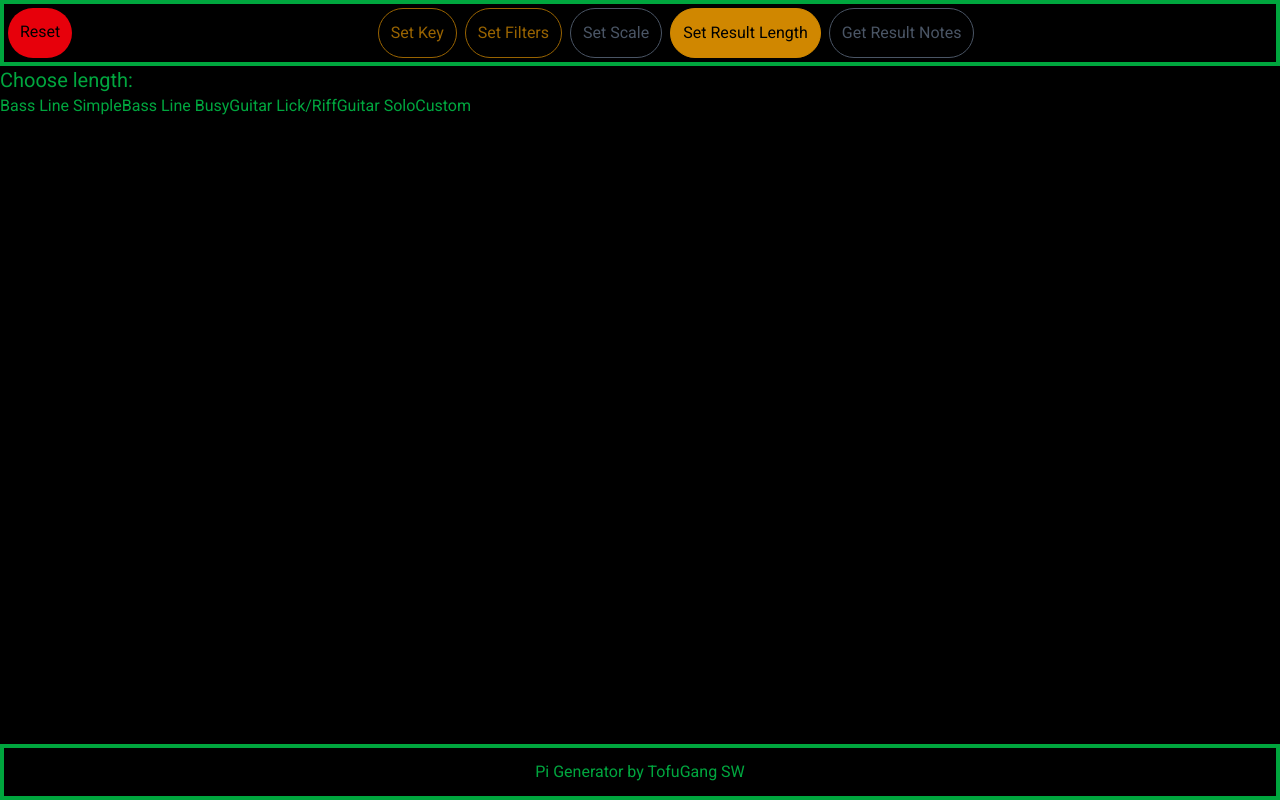
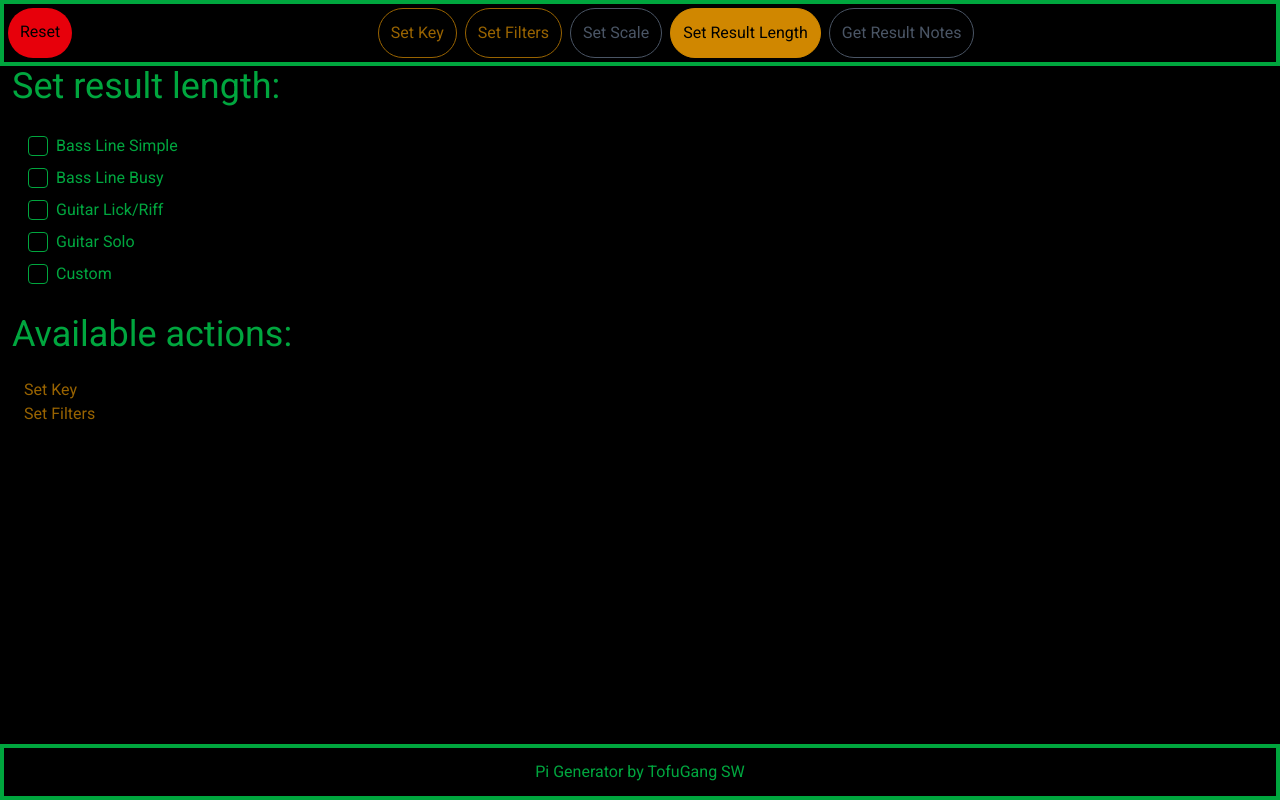
Before and after one commit to Tofu-Gang/pi-generator, a React (Vite) app: page /length in a window 1280 px wide. Built offline with nearby package versions, Linux system fonts and the light colour scheme.

Commit message:
make available links glow in gold and done links green refactor checkbox styles into a prop set key, scale and result length with checkbox margin/padding refactoring

```diff
--- a/src/components/AvailableLinks.jsx
+++ b/src/components/AvailableLinks.jsx
@@ -7,16 +7,20 @@ function AvailableLinks() {
     const location = useLocation();
 
     return (
-        <div className="p-3">
         <Content title="Available actions:" children={
-            <div className="p-3 flex flex-col">
+            <div className="flex flex-col">
                 {links
                     .filter((link) => link.state.available() && link.path !== location.pathname)
-                    .map((link) => <Link className="text-yellow-600 animate-pulse" key={link.path} to={link.path}>{link.display}</Link>)
+                    .map((link) => <Link
+                        className={`${link.state.done() ? "text-green-600" : "text-yellow-600 animate-pulse"}`}
+                        key={link.path}
+                        to={link.path}
+                    >
+                        {link.display}
+                    </Link>)
                 }
             </div>
         }/>
-        </div>
     );
 }
 
--- a/src/components/Checkbox.jsx
+++ b/src/components/Checkbox.jsx
@@ -1,14 +1,15 @@
-function Checkbox({name, checked, onChange}) {
+function Checkbox({className, name, checked, onChange}) {
     return (
-        <>
+        <div className="flex items-center">
             <input
+                className={`m-1 ${className}`}
                 type="checkbox"
                 id={name}
                 name={name}
                 checked={checked}
                 onChange={onChange}/>
-            <label htmlFor={name}>{name}</label>
-        </>
+            <label className="m-1" htmlFor={name}>{name}</label>
+        </div>
     );
 }
 
--- a/src/components/Content.jsx
+++ b/src/components/Content.jsx
@@ -1,8 +1,8 @@
 function Content({title, children}) {
     return (
-        <fieldset>
-            <legend className="text-xl">{title}</legend>
-            {children}
+        <fieldset className="p-3">
+            <legend className="text-4xl">{title}</legend>
+            <div className="p-3">{children}</div>
         </fieldset>
     );
 }
--- a/src/pages/filters.jsx
+++ b/src/pages/filters.jsx
@@ -18,9 +18,10 @@ function Filters() {
     return (
         <div className="h-full">
             <Content title={"Filter scales:"} children={
-                <div>
+                <div className="flex flex-col">
                     {filters.value.map((filter, index) =>
                         <Checkbox
+                            className={"h-5 w-5 cursor-pointer transition-all appearance-none rounded border border-green-600 checked:bg-green-600"}
                             key={filter.name}
                             name={filter.name}
                             checked={filter.checked}
--- a/src/pages/key.jsx
+++ b/src/pages/key.jsx
@@ -2,26 +2,26 @@ import { useMusic } from "../context/music.jsx";
 import { Keys } from "../lib/musicData.js"
 import Content from "../components/Content.jsx";
 import AvailableLinks from "../components/AvailableLinks.jsx";
+import Checkbox from "../components/Checkbox.jsx";
 
 function Key() {
-    const {setKey} = useMusic();
+    const {key, setKey} = useMusic();
 
     return (
         <div className="h-full">
             <Content
-                title={"Choose a key:"}
+                title={"Set key:"}
                 children={Keys.map((keyNote) =>
-                    <button
+                    <Checkbox
+                        className={"h-5 w-5 cursor-pointer transition-all appearance-none rounded border border-green-600 checked:bg-green-600"}
                         key={keyNote}
-                        onClick={() => {
-                            setKey((current) => ({
-                                ...current,
-                                value: keyNote
-                            }));
-                        }}
-                    >
-                        {keyNote}
-                    </button>
+                        name={keyNote}
+                        checked={key.value === keyNote}
+                        onChange={() => setKey((current) => ({
+                            ...current,
+                            value: current.value === keyNote ? null : keyNote
+                        }))}
+                    />
                 )}
             />
             <AvailableLinks />
--- a/src/pages/length.jsx
+++ b/src/pages/length.jsx
@@ -3,6 +3,7 @@ import { ResultLengths } from "../lib/musicData.js";
 import CustomResultLengthPicker from "../components/CustomResultLengthPicker.jsx";
 import Content from "../components/Content.jsx";
 import AvailableLinks from "../components/AvailableLinks.jsx";
+import Checkbox from "../components/Checkbox.jsx";
 
 function Length() {
     const {resultLength, setResultLength} = useMusic();
@@ -10,29 +11,25 @@ function Length() {
     return (
         <div className="h-full">
             <Content
-                title={"Choose length:"}
+                title={"Set result length:"}
                 children={
-                    ResultLengths.map((resultLength) =>
-                        <button
-                            key={resultLength.name}
-                            onClick={() => setResultLength((current) => ({
+                    ResultLengths.map((resultLengthData) =>
+                        <Checkbox
+                            className={"h-5 w-5 cursor-pointer transition-all appearance-none rounded border border-green-600 checked:bg-green-600"}
+                            key={resultLengthData.name}
+                            name={resultLengthData.name}
+                            checked={resultLengthData.name === resultLength.value?.name}
+                            onChange={() => setResultLength((current) => ({
                                 ...current,
-                                value: ResultLengths.filter((resultLengthData) =>
-                                    resultLengthData.name === resultLength.name)[0]
+                                value: current.value?.name === resultLengthData.name ? null : {...resultLengthData}
                             }))}
-                        >
-                            {resultLength.name}
-                        </button>
+                        />
                     )
                 }
             />
 
-            {resultLength.done() &&
-                <>
-                    <Content title={"The Length:"} children={
-                        <>
-                            {<h1>{`${resultLength.value.name}${resultLength.value?.length ? `: ${resultLength.value.length}` : ""}`}</h1>}
-                            {resultLength.value.name === "Custom" &&
+            {resultLength.value?.name === "Custom" &&
+                <Content title={"Set custom length:"} children={
                     <CustomResultLengthPicker
                         setValue={(length) => setResultLength((current) => ({
                             ...current,
@@ -42,12 +39,9 @@ function Length() {
                             }
                         }))}
                     />
+                } />
             }
-                        </>
-                    }/>
             <AvailableLinks />
-                </>
-            }
         </div>
     );
 }
--- a/src/pages/scale.jsx
+++ b/src/pages/scale.jsx
@@ -1,26 +1,30 @@
 import { useMusic } from "../context/music.jsx";
 import Content from "../components/Content.jsx";
+import Checkbox from "../components/Checkbox.jsx";
 import AvailableLinks from "../components/AvailableLinks.jsx";
 
 function Scale() {
-    const {scales, setScale} = useMusic();
+    const {scales, setScale, scale} = useMusic();
 
     return (
         <div className="h-full">
-            <Content title={"Choose a scale:"} children={
-                scales.value.map((scaleData) =>
-                    <button
-                        key={scaleData.name}
-                        onClick={() => setScale((current) => ({
-                            ...current,
-                            value: {...scaleData}
-                        }))}
-                    >
-                        {scaleData.display}
-                    </button>)
-                }
+            <Content title={"Set scale:"} children={
+                <div className="flex flex-col">
+                    {scales.value.map((scaleData) =>
+                        <Checkbox
+                            className={"h-5 w-5 cursor-pointer transition-all appearance-none rounded border border-green-600 checked:bg-green-600"}
+                            key={scaleData.name}
+                            name={scaleData.display}
+                            checked={scale.value?.name === scaleData.name}
+                            onChange={() => setScale((current) => ({
+                                ...current,
+                                value: current.value?.name === scaleData.name ? null : {...scaleData}
+                            }))}
+                        />
+                    )}
+                </div>}
             />
-            <AvailableLinks />
+            <AvailableLinks/>
         </div>
     );
 }
```
Lines whose indentation alone changed are shown as unchanged.
